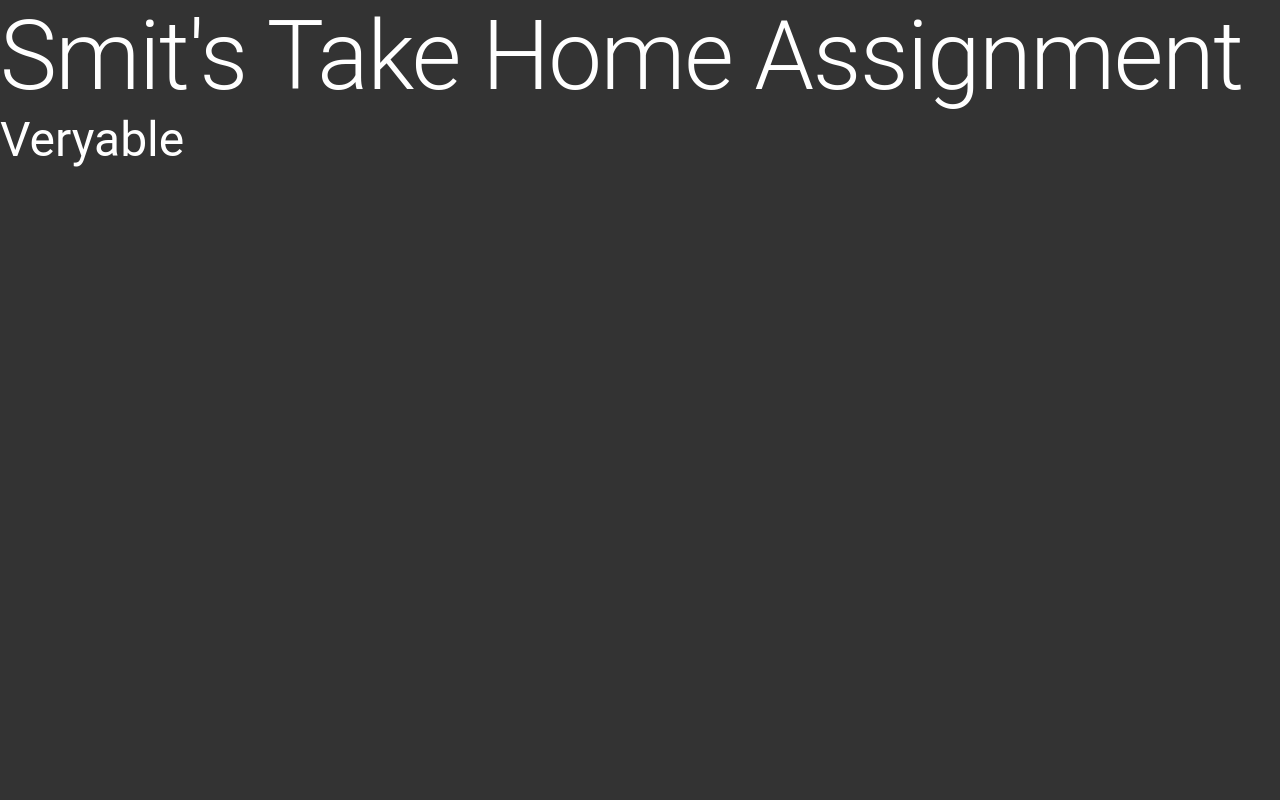
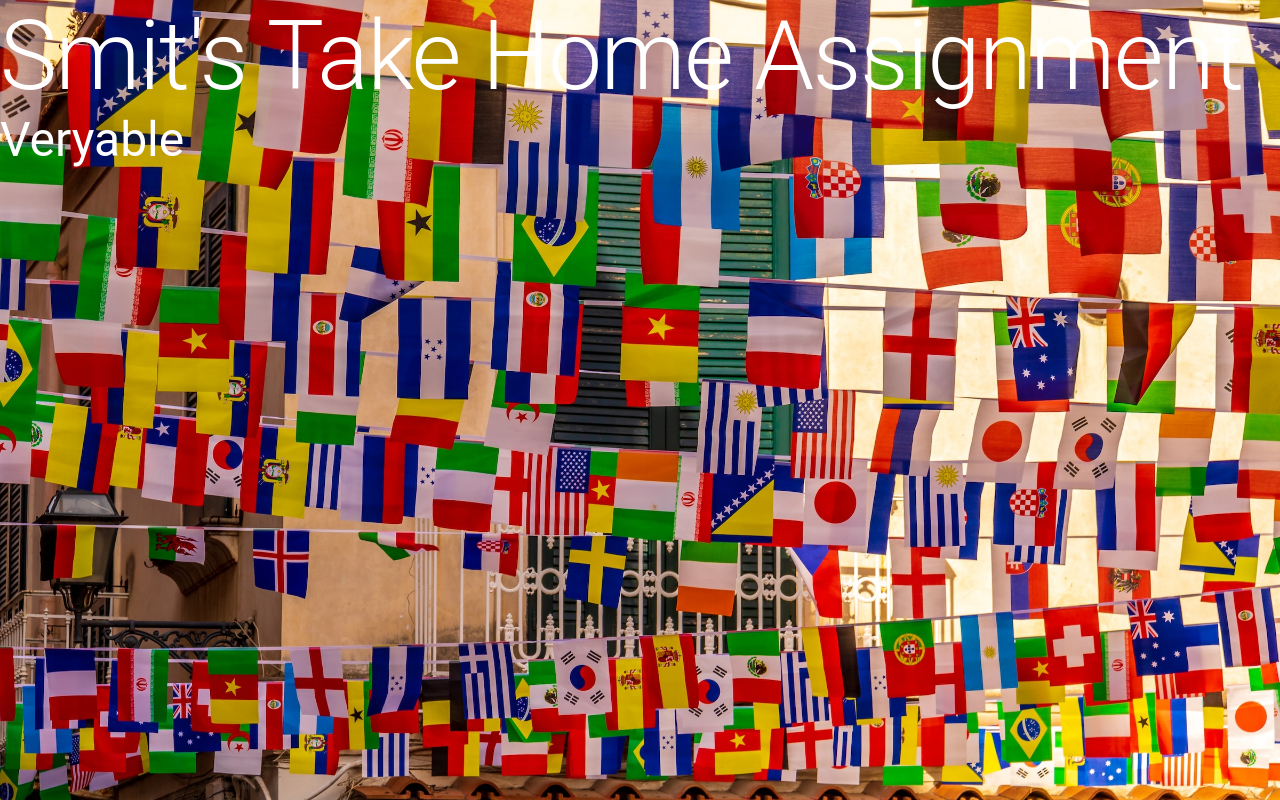
Before and after one commit to andrewasmit/veryable_smit, a React (Vite) app: page / in a window 1280 px wide. Built offline with nearby package versions, Linux system fonts and the light colour scheme; no server answers.

Commit message:
feat: added background hero image

```diff
--- a/src/App.css
+++ b/src/App.css
@@ -2,6 +2,12 @@
   margin: 0;
   padding: 0;
   box-sizing: border-box;
-  background: #333;
+  /* background: #333; */
   color: #fff;
 }
+
+#main-container {
+  background: url("./assets/photos/nick-fewings-BAZejJdZ57w-unsplash.jpg")
+    no-repeat center center/cover;
+  height: 100vh;
+}
--- a/src/App.tsx
+++ b/src/App.tsx
@@ -19,7 +19,7 @@
   }
 
   return (
-    <div id="main container">
+    <div id="main-container">
       <Typography variant="h1">Smit's Take Home Assignment</Typography>
       <Typography variant="h3">Veryable</Typography>
     </div>
```
Also changed, not shown: src/assets/photos/nick-fewings-BAZejJdZ57w-unsplash.jpg (added), src/assets/photos/vladislav-klapin-9mE5MQfXInE-unsplash.jpg (added).
